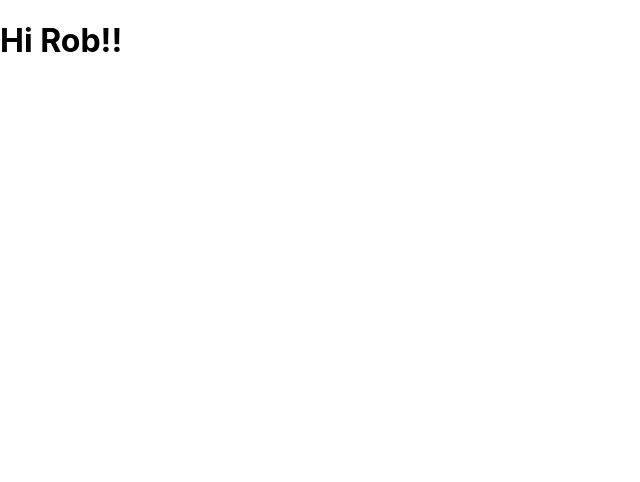
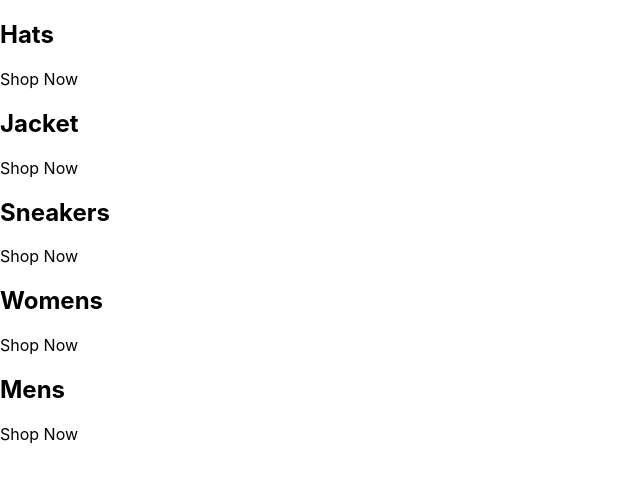
Before and after one commit to robermx/crwn-clothing, a React (Create React App) app: page / in a window 1280 px wide. Shown: the top 482 px of the page, without its empty margins (0-640 px from the left). Built offline with nearby package versions, Linux system fonts and the light colour scheme.

Commit message:
[Feat] Applying a data array to component. Medium.

```diff
--- a/src/App.js
+++ b/src/App.js
@@ -1,7 +1,37 @@
 const App = () => {
+  const categories = [
+    {
+      id: 1,
+      title: 'Hats',
+    },
+    {
+      id: 2,
+      title: 'Jacket',
+    },
+    {
+      id: 3,
+      title: 'Sneakers',
+    },
+    {
+      id: 4,
+      title: 'Womens',
+    },
+    {
+      id: 5,
+      title: 'Mens',
+    },
+  ];
   return (
-    <div>
-      <h1>Hi Rob!!</h1>
+    <div className="categories-container">
+      {categories.map(({ title, id }) => (
+        <div className="category-container" key={id}>
+          <div className="background-image" />
+          <div className="category--container">
+            <h2>{title}</h2>
+            <p>Shop Now</p>
+          </div>
+        </div>
+      ))}
     </div>
   );
 };
```
